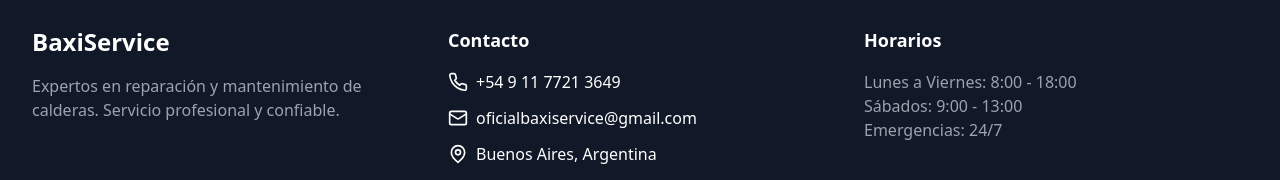
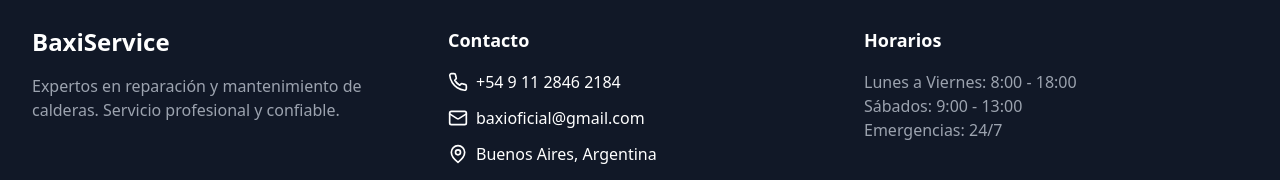
Before and after one commit to luk444/web-service-baxi, a React (Vite) app: page / in a window 1280 px wide. Shown: the part 5666-5846 px from the top of the page. Built offline with nearby package versions, Linux system fonts and the light colour scheme.

Commit message:
Update contact information in Footer component

```diff
--- a/src/components/Footer.tsx
+++ b/src/components/Footer.tsx
@@ -17,14 +17,14 @@ const Footer = () => {
             <ul className="space-y-3">
               <li className="flex items-center">
                 <Phone className="h-5 w-5 mr-2" />
-                <a href="tel:+5491177213649" className="hover:text-blue-400">
-                  +54 9 11 7721 3649
+                <a href="tel:+5491128462184" className="hover:text-blue-400">
+                  +54 9 11 2846 2184
                 </a>
               </li>
               <li className="flex items-center">
                 <Mail className="h-5 w-5 mr-2" />
                 <a href="mailto:info@calderapro.com" className="hover:text-blue-400">
-                oficialbaxiservice@gmail.com
+                baxioficial@gmail.com
                 </a>
               </li>
               <li className="flex items-center">
```
